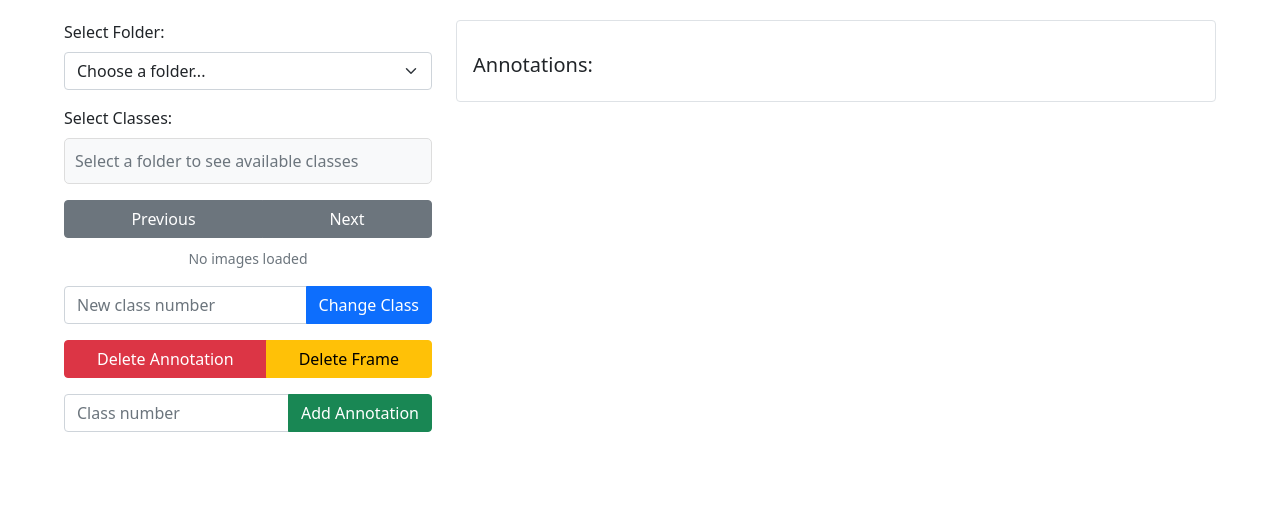
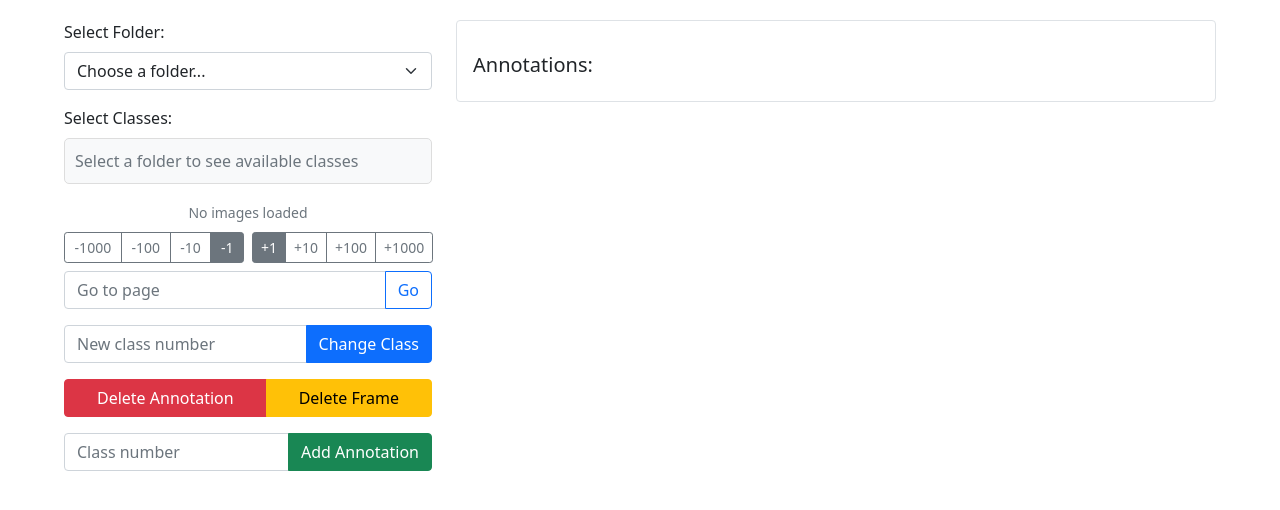
Before and after one commit to HakimiMasstar/annotation-flask, a Flask app: page /review in a window 1280 px wide. Shown: the part 146-656 px from the top of the page. Run offline with Flask 3, Linux system fonts and the light colour scheme.

Commit message:
enhance navigation with step buttons and go-to-page input

```diff
--- a/templates/review.html
+++ b/templates/review.html
@@ -183,12 +183,34 @@
                 </div>
 
                 <div class="mb-3">
-                    <div class="btn-group w-100">
-                        <button type="button" class="btn btn-secondary" id="prevBtn">Previous</button>
-                        <button type="button" class="btn btn-secondary" id="nextBtn">Next</button>
+                    <div class="text-center mb-2">
+                        <small class="text-muted" id="imageCounter">No images loaded</small>
                     </div>
-                    <div class="text-center mt-2">
-                        <small class="text-muted" id="imageCounter">No images loaded</small>
+
+                    <!-- Step navigation buttons -->
+                    <div class="row g-2 mb-2">
+                        <div class="col-6">
+                            <div class="btn-group w-100">
+                                <button type="button" class="btn btn-outline-secondary btn-sm" id="prev1000Btn" title="Previous 1000">-1000</button>
+                                <button type="button" class="btn btn-outline-secondary btn-sm" id="prev100Btn" title="Previous 100">-100</button>
+                                <button type="button" class="btn btn-outline-secondary btn-sm" id="prev10Btn" title="Previous 10">-10</button>
+                                <button type="button" class="btn btn-secondary btn-sm" id="prevBtn" title="Previous 1">-1</button>
+                            </div>
+                        </div>
+                        <div class="col-6">
+                            <div class="btn-group w-100">
+                                <button type="button" class="btn btn-secondary btn-sm" id="nextBtn" title="Next 1">+1</button>
+                                <button type="button" class="btn btn-outline-secondary btn-sm" id="next10Btn" title="Next 10">+10</button>
+                                <button type="button" class="btn btn-outline-secondary btn-sm" id="next100Btn" title="Next 100">+100</button>
+                                <button type="button" class="btn btn-outline-secondary btn-sm" id="next1000Btn" title="Next 1000">+1000</button>
+                            </div>
+                        </div>
+                    </div>
+
+                    <!-- Go to page input -->
+                    <div class="input-group">
+                        <input type="number" class="form-control" id="goToPageInput" placeholder="Go to page" min="1">
+                        <button type="button" class="btn btn-outline-primary" id="goToPageBtn">Go</button>
                     </div>
                 </div>
 
@@ -253,8 +275,25 @@ document.addEventListener('DOMContentLoaded', function() {
 
 function setupEventListeners() {
     document.getElementById('folder_name').addEventListener('change', onFolderSelected);
-    document.getElementById('prevBtn').addEventListener('click', previousImage);
-    document.getElementById('nextBtn').addEventListener('click', nextImage);
+
+    // Navigation buttons
+    document.getElementById('prevBtn').addEventListener('click', () => navigatePages(-1));
+    document.getElementById('nextBtn').addEventListener('click', () => navigatePages(1));
+    document.getElementById('prev10Btn').addEventListener('click', () => navigatePages(-10));
+    document.getElementById('next10Btn').addEventListener('click', () => navigatePages(10));
+    document.getElementById('prev100Btn').addEventListener('click', () => navigatePages(-100));
+    document.getElementById('next100Btn').addEventListener('click', () => navigatePages(100));
+    document.getElementById('prev1000Btn').addEventListener('click', () => navigatePages(-1000));
+    document.getElementById('next1000Btn').addEventListener('click', () => navigatePages(1000));
+    document.getElementById('goToPageBtn').addEventListener('click', goToPage);
+
+    // Allow Enter key for go-to-page input
+    document.getElementById('goToPageInput').addEventListener('keypress', function(e) {
+        if (e.key === 'Enter') {
+            goToPage();
+        }
+    });
+
     document.getElementById('addAnnotationBtn').addEventListener('click', toggleDrawingMode);
     document.getElementById('deleteFrameBtn').addEventListener('click', deleteFrame);
     document.getElementById('changeClassBtn').addEventListener('click', updateAnnotationClass);
@@ -367,8 +406,7 @@ function displayCurrentImage() {
     container.style.display = 'block';
 
     // Update navigation buttons
-    document.getElementById('prevBtn').disabled = currentImageIndex === 0;
-    document.getElementById('nextBtn').disabled = currentImageIndex === currentImages.length - 1;
+    updateNavigationButtons();
 
     // Display annotations
     currentAnnotations = imageData.annotations;
@@ -684,18 +722,66 @@ function updateAnnotationBox(annotationId, boxData) {
     });
 }
 
-function previousImage() {
-    if (currentImageIndex > 0) {
-        currentImageIndex--;
+function navigatePages(step) {
+    const newIndex = currentImageIndex + step;
+    const maxIndex = currentImages.length - 1;
+
+    if (newIndex >= 0 && newIndex <= maxIndex) {
+        currentImageIndex = newIndex;
+        displayCurrentImage();
+    } else if (newIndex < 0) {
+        // Go to first image if trying to go before beginning
+        currentImageIndex = 0;
+        displayCurrentImage();
+    } else if (newIndex > maxIndex) {
+        // Go to last image if trying to go past end
+        currentImageIndex = maxIndex;
         displayCurrentImage();
     }
 }
 
-function nextImage() {
-    if (currentImageIndex < currentImages.length - 1) {
-        currentImageIndex++;
-        displayCurrentImage();
+function goToPage() {
+    const pageInput = document.getElementById('goToPageInput');
+    const pageNumber = parseInt(pageInput.value);
+
+    if (isNaN(pageNumber) || pageNumber < 1) {
+        showMessage('Please enter a valid page number', 'error');
+        return;
     }
+
+    const targetIndex = pageNumber - 1; // Convert to 0-based index
+    const maxIndex = currentImages.length - 1;
+
+    if (targetIndex > maxIndex) {
+        showMessage(`Page ${pageNumber} doesn't exist. Maximum page is ${currentImages.length}`, 'error');
+        return;
+    }
+
+    currentImageIndex = targetIndex;
+    displayCurrentImage();
+    pageInput.value = ''; // Clear the input
+}
+
+function updateNavigationButtons() {
+    const totalImages = currentImages.length;
+    const currentPage = currentImageIndex + 1;
+
+    // Update go-to-page input max attribute
+    const goToPageInput = document.getElementById('goToPageInput');
+    goToPageInput.max = totalImages;
+
+    // Update button states
+    document.getElementById('prevBtn').disabled = currentImageIndex === 0;
+    document.getElementById('nextBtn').disabled = currentImageIndex === totalImages - 1;
+
+    document.getElementById('prev10Btn').disabled = currentImageIndex < 10;
+    document.getElementById('next10Btn').disabled = currentImageIndex > totalImages - 11;
+
+    document.getElementById('prev100Btn').disabled = currentImageIndex < 100;
+    document.getElementById('next100Btn').disabled = currentImageIndex > totalImages - 101;
+
+    document.getElementById('prev1000Btn').disabled = currentImageIndex < 1000;
+    document.getElementById('next1000Btn').disabled = currentImageIndex > totalImages - 1001;
 }
 
 function toggleDrawingMode() {
```
